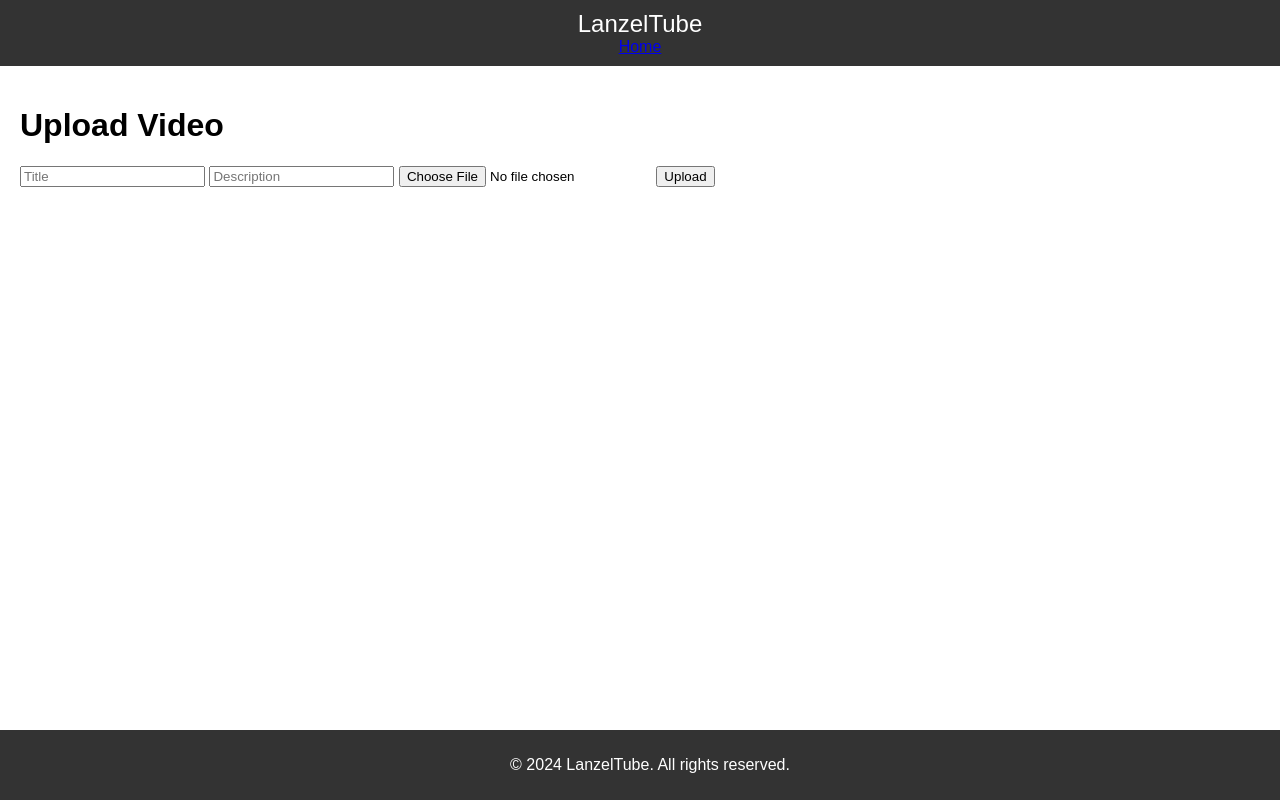
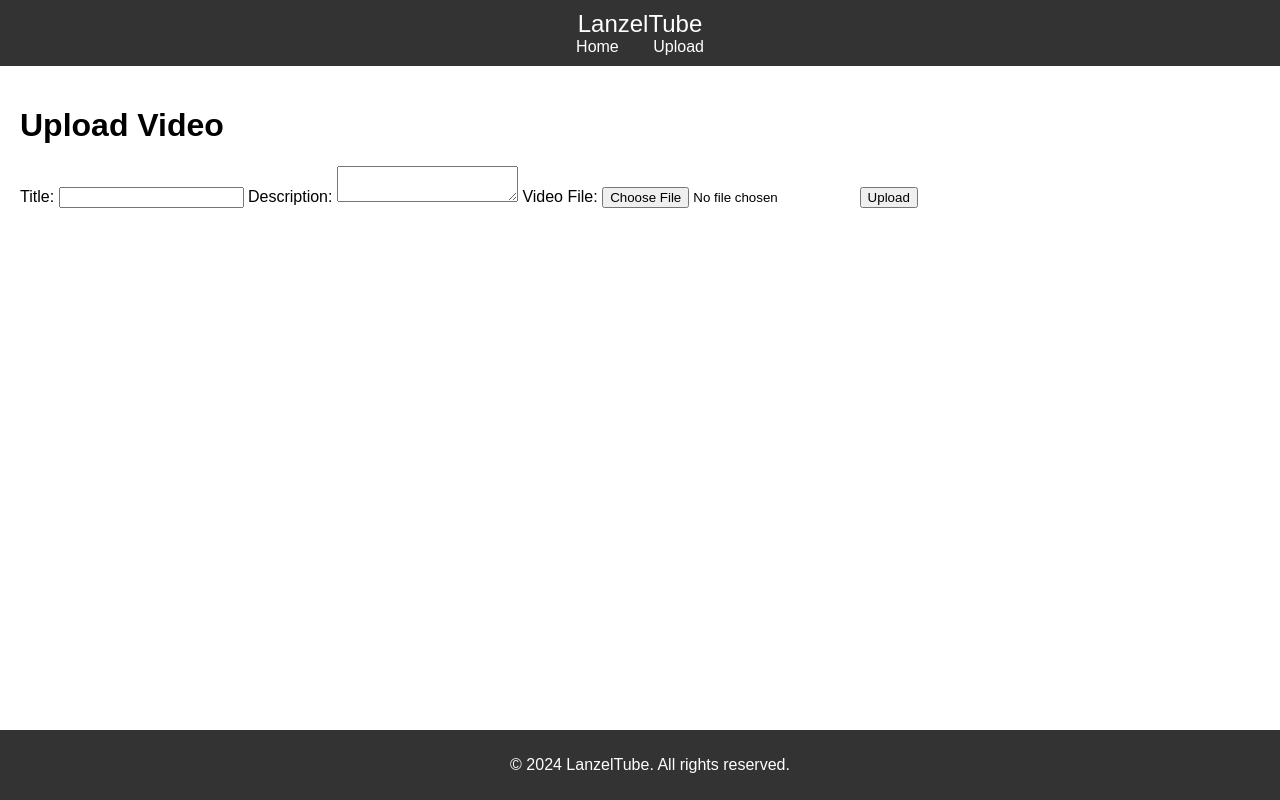
Before and after one commit to Nathanuhhu/LanzelTube, a website: page public/upload.html in a window 1280 px wide. Drawn offline with Linux system fonts and the light colour scheme.

Commit message:
Update upload.html

```diff
--- a/public/upload.html
+++ b/public/upload.html
@@ -3,20 +3,27 @@
 <head>
   <meta charset="UTF-8">
   <meta name="viewport" content="width=device-width, initial-scale=1.0">
-  <title>Upload Video</title>
+  <title>Upload Video - LanzelTube</title>
   <link rel="stylesheet" href="css/styles.css">
+  <script src="js/main.js" defer></script>
 </head>
 <body>
   <header>
     <div class="logo">LanzelTube</div>
-    <a href="/index.html">Home</a>
+    <nav>
+      <a href="/">Home</a>
+      <a href="/upload">Upload</a>
+    </nav>
   </header>
   <main>
     <h1>Upload Video</h1>
-    <form action="/video/upload" method="post" enctype="multipart/form-data">
-      <input type="text" name="title" placeholder="Title" required>
-      <input type="text" name="description" placeholder="Description" required>
-      <input type="file" name="video" accept="video/*" required>
+    <form action="/upload" method="post" enctype="multipart/form-data">
+      <label for="title">Title:</label>
+      <input type="text" id="title" name="title" required>
+      <label for="description">Description:</label>
+      <textarea id="description" name="description" required></textarea>
+      <label for="file">Video File:</label>
+      <input type="file" id="file" name="file" accept="video/*" required>
       <button type="submit">Upload</button>
     </form>
   </main>
```
